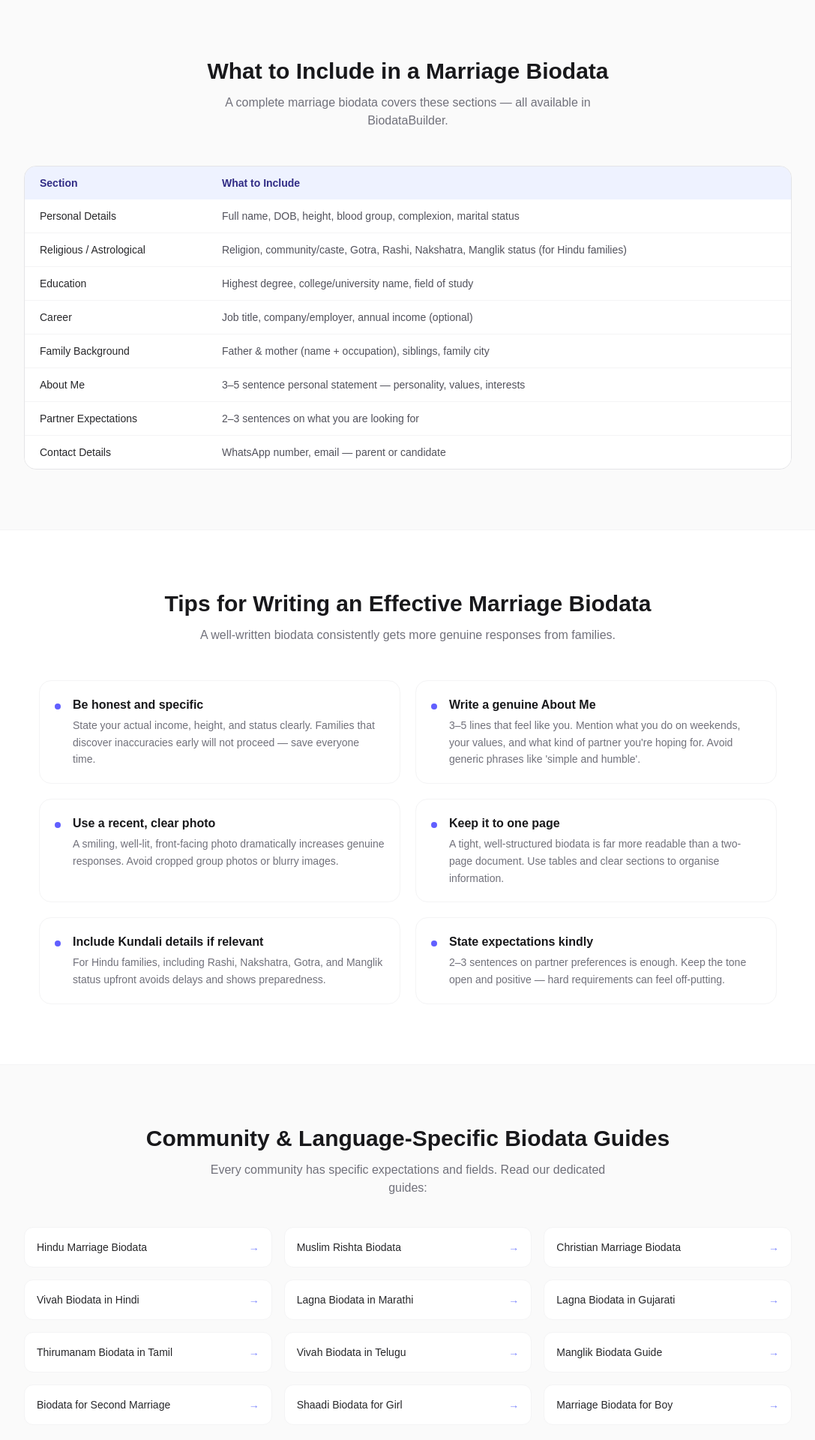
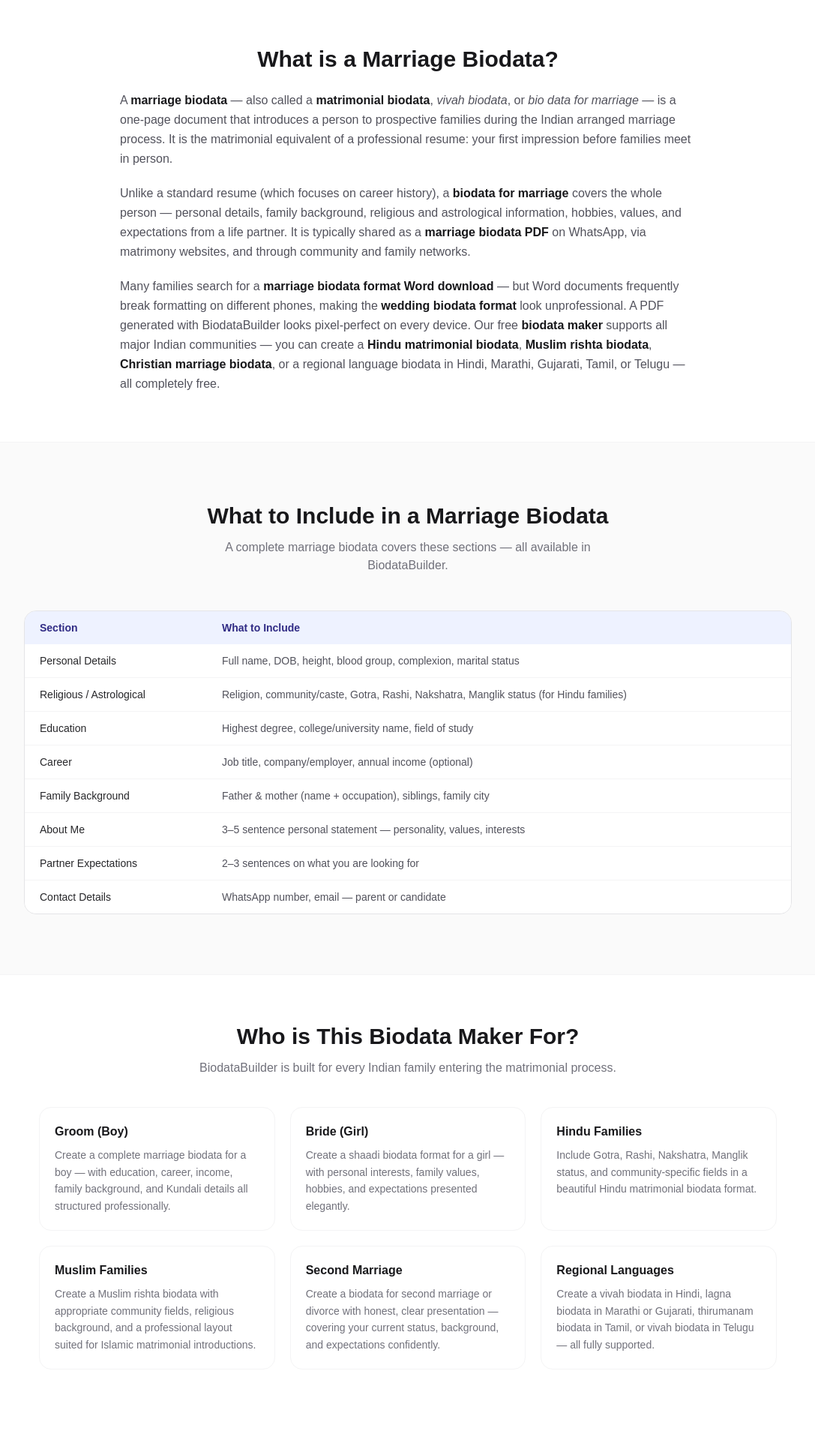
Before and after one commit to biodatabuilderapp-rajank/biodata, a Next.js app: page /create in a window 1280 px wide. Shown: the part 3320-5240 px from the top of the page at 75% size, without its empty margins (96-1183 px from the left). Built offline with nearby package versions, Linux system fonts and the light colour scheme.

Commit message:
feat: /create page SEO revamp — tripled keyword density, added prose section, Who Is This For, 18 guide links, BreadcrumbList schema

```diff
--- a/src/app/create/page.tsx
+++ b/src/app/create/page.tsx
@@ -6,14 +6,23 @@
 export const metadata: Metadata = {
   title: "Free Marriage Biodata Maker — Create & Download PDF Instantly",
   description:
-    "Create a beautiful Indian marriage biodata online in minutes. Choose from stunning templates, fill in your details, and download as PDF — completely free, no sign-up required.",
+    "Create a beautiful Indian marriage biodata online in minutes. Choose from stunning matrimonial biodata templates for Hindu, Muslim, Christian, and regional formats. Fill in your details and download as PDF or PNG — completely free, no sign-up required. The best free biodata maker in India.",
   alternates: { canonical: "https://biodatabuilder.in/create" },
   openGraph: {
     url: "https://biodatabuilder.in/create",
     title: "Free Marriage Biodata Maker — Create & Download PDF",
     description:
-      "Build a beautiful Indian marriage biodata online in minutes. Free templates, instant PDF download, no registration needed.",
+      "Build a beautiful Indian marriage biodata online in minutes. Free matrimonial biodata templates, instant PDF download, no registration needed.",
   },
+};
+
+const breadcrumbSchema = {
+  "@context": "https://schema.org",
+  "@type": "BreadcrumbList",
+  itemListElement: [
+    { "@type": "ListItem", position: 1, name: "Home", item: "https://biodatabuilder.in/" },
+    { "@type": "ListItem", position: 2, name: "Create Biodata", item: "https://biodatabuilder.in/create" },
+  ],
 };
 
 const faqSchema = {
@@ -173,10 +182,8 @@
 export default function CreatePage() {
   return (
     <>
-      <script
-        type="application/ld+json"
-        dangerouslySetInnerHTML={{ __html: JSON.stringify(faqSchema) }}
-      />
+      <script type="application/ld+json" dangerouslySetInnerHTML={{ __html: JSON.stringify(breadcrumbSchema) }} />
+      <script type="application/ld+json" dangerouslySetInnerHTML={{ __html: JSON.stringify(faqSchema) }} />
       <CreatePageClient />
 
       {/* ── Below-the-fold SEO content ── */}
@@ -205,6 +212,22 @@
                 <p className="text-sm text-zinc-500 dark:text-zinc-400 leading-relaxed">{s.desc}</p>
               </div>
             ))}
+          </div>
+        </section>
+
+        {/* ── SEO PROSE: What is a Marriage Biodata? ── */}
+        <section className="max-w-5xl mx-auto px-5 py-16 border-t border-zinc-100 dark:border-zinc-900">
+          <h2 className="text-2xl sm:text-3xl font-bold text-zinc-900 dark:text-white mb-6 text-center">What is a Marriage Biodata?</h2>
+          <div className="space-y-5 text-zinc-600 dark:text-zinc-400 leading-relaxed text-base max-w-3xl mx-auto">
+            <p>
+              A <strong className="text-zinc-900 dark:text-white">marriage biodata</strong> — also called a <strong className="text-zinc-900 dark:text-white">matrimonial biodata</strong>, <em>vivah biodata</em>, or <em>bio data for marriage</em> — is a one-page document that introduces a person to prospective families during the Indian arranged marriage process. It is the matrimonial equivalent of a professional resume: your first impression before families meet in person.
+            </p>
+            <p>
+              Unlike a standard resume (which focuses on career history), a <strong className="text-zinc-900 dark:text-white">biodata for marriage</strong> covers the whole person — personal details, family background, religious and astrological information, hobbies, values, and expectations from a life partner. It is typically shared as a <strong className="text-zinc-900 dark:text-white">marriage biodata PDF</strong> on WhatsApp, via matrimony websites, and through community and family networks.
+            </p>
+            <p>
+              Many families search for a <strong className="text-zinc-900 dark:text-white">marriage biodata format Word download</strong> — but Word documents frequently break formatting on different phones, making the <strong className="text-zinc-900 dark:text-white">wedding biodata format</strong> look unprofessional. A PDF generated with BiodataBuilder looks pixel-perfect on every device. Our free <strong className="text-zinc-900 dark:text-white">biodata maker</strong> supports all major Indian communities — you can create a <strong className="text-zinc-900 dark:text-white">Hindu matrimonial biodata</strong>, <strong className="text-zinc-900 dark:text-white">Muslim rishta biodata</strong>, <strong className="text-zinc-900 dark:text-white">Christian marriage biodata</strong>, or a regional language biodata in Hindi, Marathi, Gujarati, Tamil, or Telugu — all completely free.
+            </p>
           </div>
         </section>
 
@@ -247,7 +270,27 @@
           </div>
         </section>
 
-        {/* Tips */}
+        {/* ── WHO IS THIS FOR? ── */}
+        <section className="max-w-5xl mx-auto px-5 py-16">
+          <h2 className="text-2xl sm:text-3xl font-bold text-zinc-900 dark:text-white mb-3 text-center">Who is This Biodata Maker For?</h2>
+          <p className="text-center text-zinc-500 dark:text-zinc-400 mb-10 max-w-xl mx-auto">BiodataBuilder is built for every Indian family entering the matrimonial process.</p>
+          <div className="grid grid-cols-1 sm:grid-cols-2 lg:grid-cols-3 gap-5">
+            {[
+              { who: "Groom (Boy)", desc: "Create a complete marriage biodata for a boy — with education, career, income, family background, and Kundali details all structured professionally.", link: "/articles/marriage-biodata-for-boy" },
+              { who: "Bride (Girl)", desc: "Create a shaadi biodata format for a girl — with personal interests, family values, hobbies, and expectations presented elegantly.", link: "/articles/shaadi-biodata-format-for-girl" },
+              { who: "Hindu Families", desc: "Include Gotra, Rashi, Nakshatra, Manglik status, and community-specific fields in a beautiful Hindu matrimonial biodata format.", link: "/articles/best-marriage-biodata-format-for-hindu" },
+              { who: "Muslim Families", desc: "Create a Muslim rishta biodata with appropriate community fields, religious background, and a professional layout suited for Islamic matrimonial introductions.", link: "/articles/marriage-biodata-format-for-muslim" },
+              { who: "Second Marriage", desc: "Create a biodata for second marriage or divorce with honest, clear presentation — covering your current status, background, and expectations confidently.", link: "/articles/biodata-for-second-marriage" },
+              { who: "Regional Languages", desc: "Create a vivah biodata in Hindi, lagna biodata in Marathi or Gujarati, thirumanam biodata in Tamil, or vivah biodata in Telugu — all fully supported.", link: "/articles/biodata-for-marriage" },
+            ].map((item) => (
+              <Link key={item.who} href={item.link} className="block p-5 rounded-2xl border border-zinc-100 dark:border-zinc-800 bg-white dark:bg-zinc-900 hover:border-indigo-300 dark:hover:border-indigo-700 hover:-translate-y-1 hover:shadow-md transition-all group">
+                <h3 className="font-bold text-zinc-900 dark:text-white mb-2 group-hover:text-indigo-600 dark:group-hover:text-indigo-400">{item.who}</h3>
+                <p className="text-sm text-zinc-500 dark:text-zinc-400 leading-relaxed">{item.desc}</p>
+              </Link>
+            ))}
+          </div>
+        </section>
+
         <section className="max-w-5xl mx-auto px-5 py-20">
           <h2 className="text-2xl sm:text-3xl font-bold text-zinc-900 dark:text-white mb-3 text-center">
             Tips for Writing an Effective Marriage Biodata
@@ -298,6 +341,12 @@
                 { title: "Biodata for Second Marriage", slug: "biodata-for-second-marriage" },
                 { title: "Shaadi Biodata for Girl", slug: "shaadi-biodata-format-for-girl" },
                 { title: "Marriage Biodata for Boy", slug: "marriage-biodata-for-boy" },
+                { title: "Biodata for Marriage — Pillar Guide", slug: "biodata-for-marriage" },
+                { title: "Kundali Details in Biodata", slug: "kundali-details-in-biodata" },
+                { title: "How to Write About Me", slug: "how-to-write-biodata-about-me" },
+                { title: "Biodata Tips & Mistakes", slug: "biodata-tips" },
+                { title: "Biodata vs Resume Difference", slug: "biodata-vs-resume-difference" },
+                { title: "Modern vs Traditional Biodata", slug: "modern-vs-traditional-biodata" },
               ].map((guide) => (
                 <Link
                   key={guide.slug}
```
